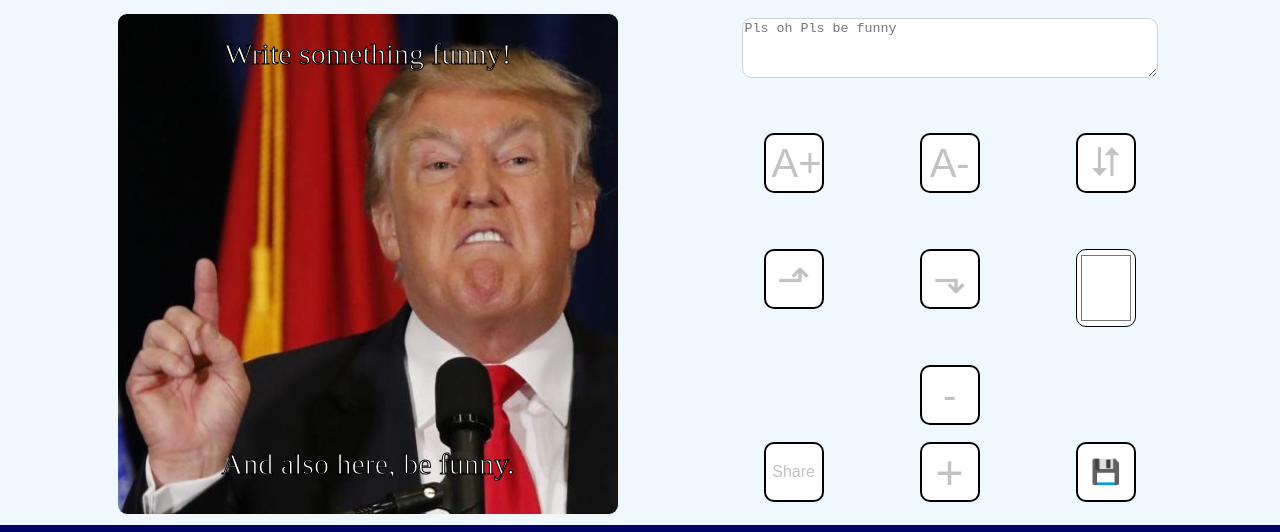
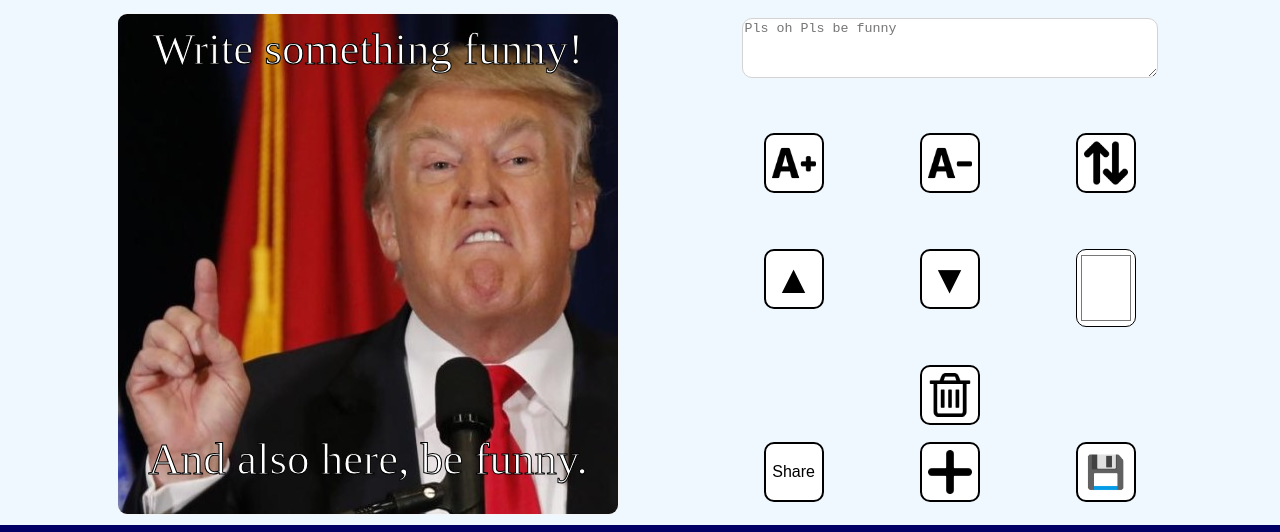
Before and after one commit to Aluftnt7/Meme-generator, a plain HTML site: page index.html in a window 1280 px wide. Both pictures are taken after a click on the picture 82 px from the left and 193 px from the top of the page. Shown: the part 124-656 px from the top of the page. Drawn offline with Linux system fonts and the light colour scheme.

Commit message:
fixed font size & line height

```diff
--- a/css/main.css
+++ b/css/main.css
@@ -94,7 +94,6 @@ li.file {
     width: 60px;
     height: 60px;
     font-size: 2.5em;
-    color: #c2c2c2;
     border-radius: 10px;
     border-style: solid;
     outline: 0 none;
@@ -102,14 +101,18 @@ li.file {
     background-color: white;
 }
 
+.btn>img {
+    object-fit: contain;
+}
+
 .btn:hover {
-    background-color: lightslategrey;
+    background-color: rgb(247, 129, 19);
     cursor: pointer;
     color: whitesmoke;
 }
 
 .btn.btn-download {
-    font-size: 1.5em;
+    font-size: 2em;
 }
 
 .btn.btn-share {
@@ -241,6 +244,7 @@ img {
 }
 
 .btn-change-input {
+    background-image: url(../ICONS/up-and-down-opposite-double-arrows-side-by-side.png);
     grid-row: 3/4;
     grid-column: 5 / -1;
 }
@@ -308,6 +312,9 @@ canvas {
         font-size: 0.7em;
         padding: 7px;
     }
+    li.file {
+        margin-right: 0px;
+    }
     .logo {
         margin-top: 5px;
     }
--- a/index.html
+++ b/index.html
@@ -25,15 +25,14 @@
             <textarea id="text" placeholder="Pls oh Pls be funny" cols="50" rows="2" oninput="change(this.value)"></textarea>
             <button class="btn btn-download"><a href="#" class="save" onclick="downloadMeme(this)" download="my-awsome-Meme.jpg"> 💾</a></button>
             <button class="btn btn-share" type="submit">Share</button>
-            <button class="btn btn-increase" onclick="onChangingFontSize(1)">A+</button>
-            <button class="btn btn-decrease" onclick="onChangingFontSize(0)">A-</button>
-            <button class="btn btn-up" onclick="onChangingLineHeight(1)">⬎</button>
-            <button class="btn btn-down" onclick="onChangingLineHeight(0)">⬏</button>
-            <button class="btn btn-change-input" onclick="onChangingLine()">⮃</button>
-            <button class="btn btn-add-line" onclick="onAddLine()">+</button>
-            <button class="btn btn-delete-line" onclick="onDeleteLine()">-</button>
+            <button class="btn btn-increase" onclick="onChangingFontSize(1)"><img src="ICONS/increase font - icon.png" alt=""></button>
+            <button class="btn btn-decrease" onclick="onChangingFontSize(0)"><img src="ICONS/decrease font - icon.png" alt=""></button>
+            <button class="btn btn-up" onclick="onChangingLineHeight(1)">▼</button>
+            <button class="btn btn-down" onclick="onChangingLineHeight(0)">▲</button>
+            <button class="btn btn-change-input" onclick="onChangingLine()"><img src="ICONS/up-and-down-opposite-double-arrows-side-by-side.png" alt=""></button>
+            <button class="btn btn-add-line" onclick="onAddLine()"><img src="ICONS/add.png" alt=""></button>
+            <button class="btn btn-delete-line" onclick="onDeleteLine()"><img src="ICONS/trash.png" alt=""></button>
             <input class="btn btn-change-color" type="color" value="#FFFFFF" id=" txt-color " onchange="onApplayColor(id) ">
-
 
 
 
@@ -42,7 +41,6 @@
             <div class="logo logo-footer"><img src="logo/LOGO.png" alt=""> </div>
             <p class="p-footer">With the bla bla and a bla bla</p>
         </footer>
-
     </div>
 
 
--- a/js/main.js
+++ b/js/main.js
@@ -15,6 +15,8 @@ function onInit() {
         isMovin = true
 
     })
+    renderImgs()
+
 
     gCanvas.addEventListener('mousemove', () => {
         if (!isMovin) return
@@ -29,6 +31,7 @@ function onInit() {
     })
     var imageLoader = document.getElementById('imageLoader');
     imageLoader.addEventListener('change', handleImage, false);
+    console.log(gMeme.lines[0].linePosX);
 
 }
 
@@ -45,19 +48,18 @@ function renderImgs() {
 
 function renderCanvas() {
 
-    renderImgs()
-    gCtx.textAlign = "center";
     var img = new Image()
     img.src = gMeme.img
 
     img.onload = () => {
+        resizeCnvas(img)
         gCtx.drawImage(img, 0, 0, gCanvas.width, gCanvas.height)
         gMeme.lines.forEach((memeObj, idx) => {
-            var font = memeObj.size
+            var font = gCanvas.width * 0.09
             var color = memeObj.color
             var txt = memeObj.txt
             var posY = memeObj.linePosY
-            var posX = memeObj.linePosX
+            var posX = gCanvas.width / 2
 
             writeOnImg(txt, idx, posY, posX, color, font)
         });
@@ -69,6 +71,7 @@ function renderCanvas() {
 
 
 function writeOnImg(text, idx, posY, posX, color, font) {
+    console.log('y', posY, 'x', posX);
 
     gCtx.font = font + 'px IMPACT'
     gCtx.strokeStyle = 'black'
--- a/js/meme-service.js
+++ b/js/meme-service.js
@@ -26,8 +26,8 @@ var gMeme = {
     selectedLineIdx: 0,
 
     lines: [
-        { txt: 'Write something funny!', size: 30, align: 'left', color: 'white', linePosY: 50, linePosX: 250 },
-        { txt: 'And also here, be funny.', size: 30, align: 'left', color: 'white', linePosY: 460, linePosX: 250 },
+        { txt: 'Write something funny!', size: 30, color: 'white', linePosY: 50, linePosX: 250 },
+        { txt: 'And also here, be funny.', size: 30, color: 'white', linePosY: 460, linePosX: 250 },
     ]
 
 }
@@ -120,7 +120,6 @@ function addLine() {
     let newLine = {
         txt: 'You want more, ah?',
         size: 30,
-        align: 'left',
         color: 'white',
         linePosY: 250,
         linePosX: 250
@@ -193,3 +192,25 @@ function handleImage(e) {
     }
     reader.readAsDataURL(e.target.files[0]);
 }
+
+
+function resizeCnvas(img) {
+
+    let width = img.width
+    let height = img.height
+    var aspectRatio
+    if (width > height) {
+        aspectRatio = width / height
+        gCanvas.height = gCanvas.width * (1 / aspectRatio)
+
+    } else if (height > width) {
+        aspectRatio = height / width
+        gCanvas.width = gCanvas.height * (1 / aspectRatio)
+    } else {
+        gCanvas.width = 500
+        gCanvas.height = 500
+    }
+    gCtx.textAlign = "center";
+
+
+}
```
Also changed, not shown: ICONS/add.png (added), ICONS/align-to-left.png (added), ICONS/align-to-right.png (added), ICONS/center-text-alignment.png (added), ICONS/decrease font - icon.png (added), ICONS/facebook-logo.png (added), ICONS/github-logo.png (added), ICONS/increase font - icon.png (added), ICONS/linkedin-logo.png (added), ICONS/paint-board-and-brush.png (added), ICONS/search-icon.png (added), ICONS/text stroke.png (added), ICONS/trash.png (added), ICONS/up-and-down-opposite-double-arrows-side-by-side.png (added).
